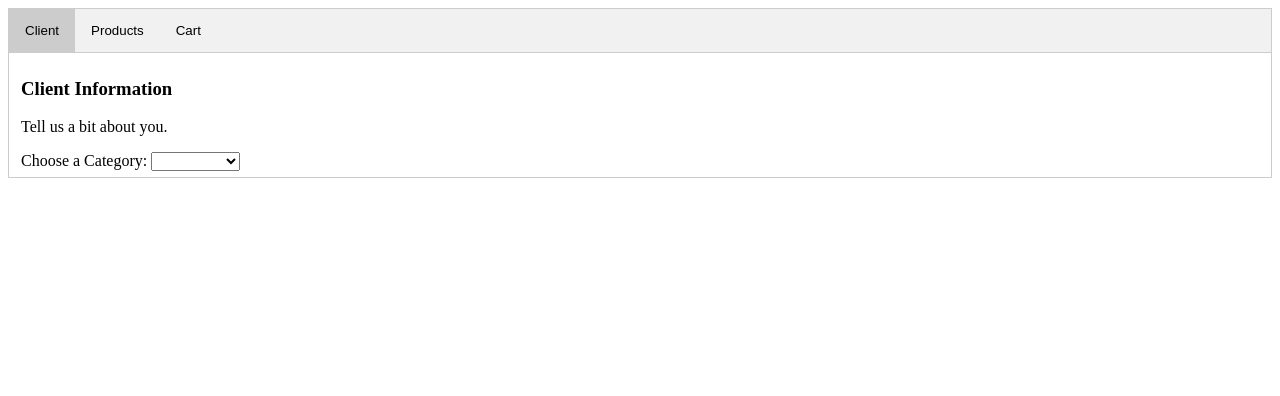
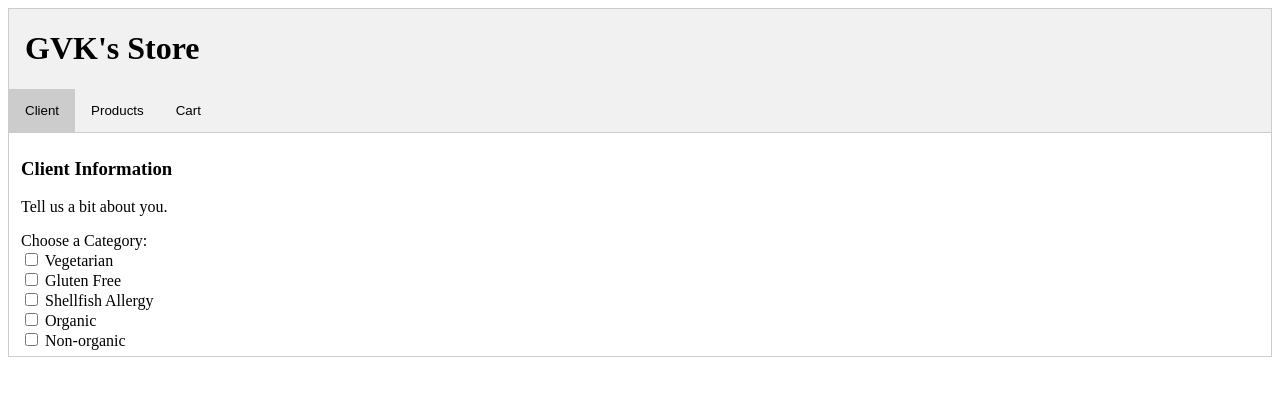
Before and after one commit to Vicky-Feng/SEG3125Lab02, a plain HTML site: page index.html in a window 1280 px wide. Both pictures are taken after a click on the button "Client". Drawn offline with Linux system fonts and the light colour scheme.

Commit message:
Gary's code

```diff
--- a/index.html
+++ b/index.html
@@ -9,6 +9,8 @@
 
 <!-- Tab links, each one with an onclick event associated with it -->
 <div class="tab">
+  <h1>&nbsp GVK's Store</h1>
+
   <button class="tablinks" onclick="openInfo(event, 'Client')">Client</button>
   <button class="tablinks" onclick="openInfo(event, 'Products')">Products</button>
   <button class="tablinks" onclick="openInfo(event, 'Cart')">Cart</button>
@@ -18,13 +20,27 @@
 <div id="Client" class="tabcontent">
   <h3>Client Information</h3>
   <p>Tell us a bit about you.</p>
-	Choose a Category:
-	<select id="dietSelect" name="dietSelect" onchange="populateListProductChoices(this.id, 'displayProduct')">
-	<option value=""></option>
-	<option value="Vegetarian">Vegetarian</option>
-    <option value="GlutenFree">GlutenFree</option>
-    <option value="None">None</option>
-	</select>
+  Choose a Category:<br>
+
+  <input type="checkbox" id="choice1" name="choice1" value="Vegetarian"
+    onchange="populateListProductChoices('displayProduct')">
+  <label for="choice1"> Vegetarian</label><br>
+
+  <input type="checkbox" id="choice2" name="choice2" value="GlutenFree"
+    onchange="populateListProductChoices('displayProduct')">
+  <label for="choice2">Gluten Free</label><br>
+
+  <input type="checkbox" id="choice3" name="choice3" value="ShellfishAllergy"
+    onchange="populateListProductChoices('displayProduct')">
+  <label for="choice3">Shellfish Allergy</label><br>
+
+  <input type="checkbox" id="choice4" name="choice4" value="Organic"
+    onchange="populateListProductChoices('displayProduct')">
+  <label for="choice4">Organic</label><br>
+
+  <input type="checkbox" id="choice5" name="choice5" value="NonOrganic"
+    onchange="populateListProductChoices('displayProduct')">
+  <label for="choice5">Non-organic</label><br>
 </div>
 
 <div id="Products" class="tabcontent">
--- a/scripts/main.js
+++ b/scripts/main.js
@@ -36,6 +36,9 @@ function populateListProductChoices(slct1, slct2) {
 
 	// obtain a reduced list of products based on restrictions
     var optionArray = restrictListProducts(products, s1.value);
+
+	optionArray = optionArray.sort(
+		(p1, p2) => (p1.price > p2.price) ? 1 : (p1.price < p2.price) ? -1 : 0);
 
 	// for each item in the array, create a checkbox element, each containing information such as:
 	// <input type="checkbox" name="product" value="Bread">
```
